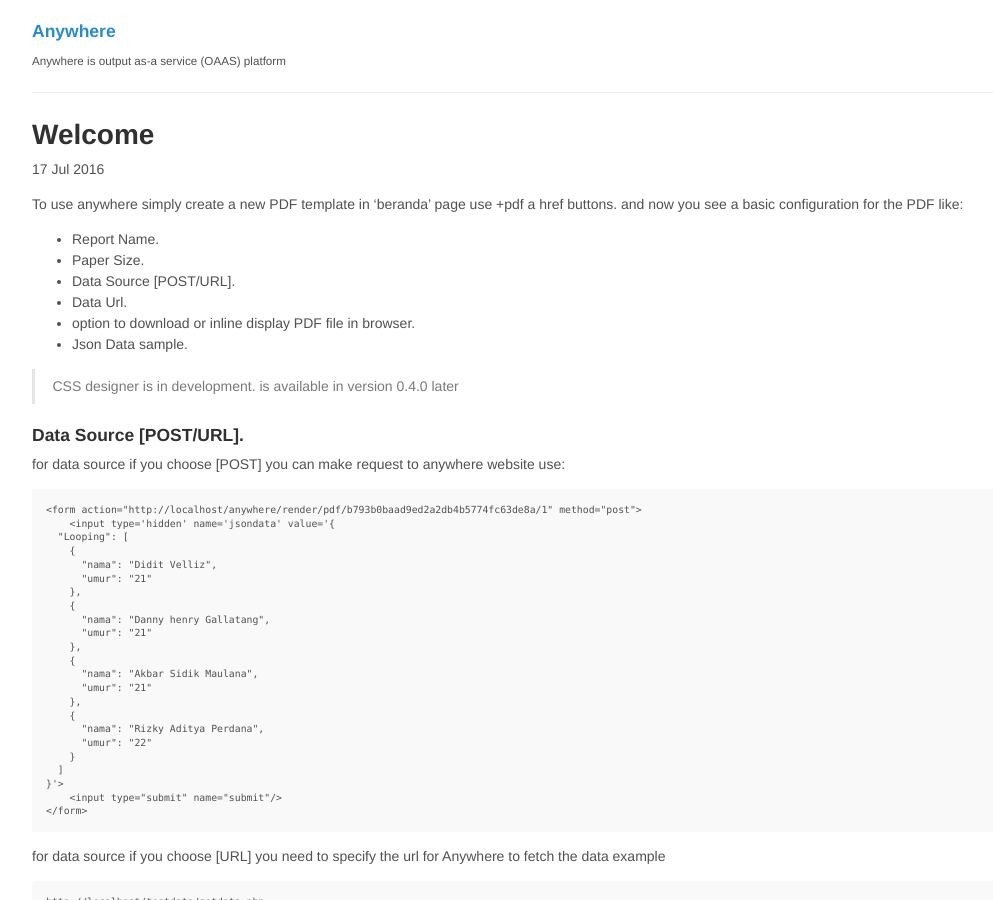
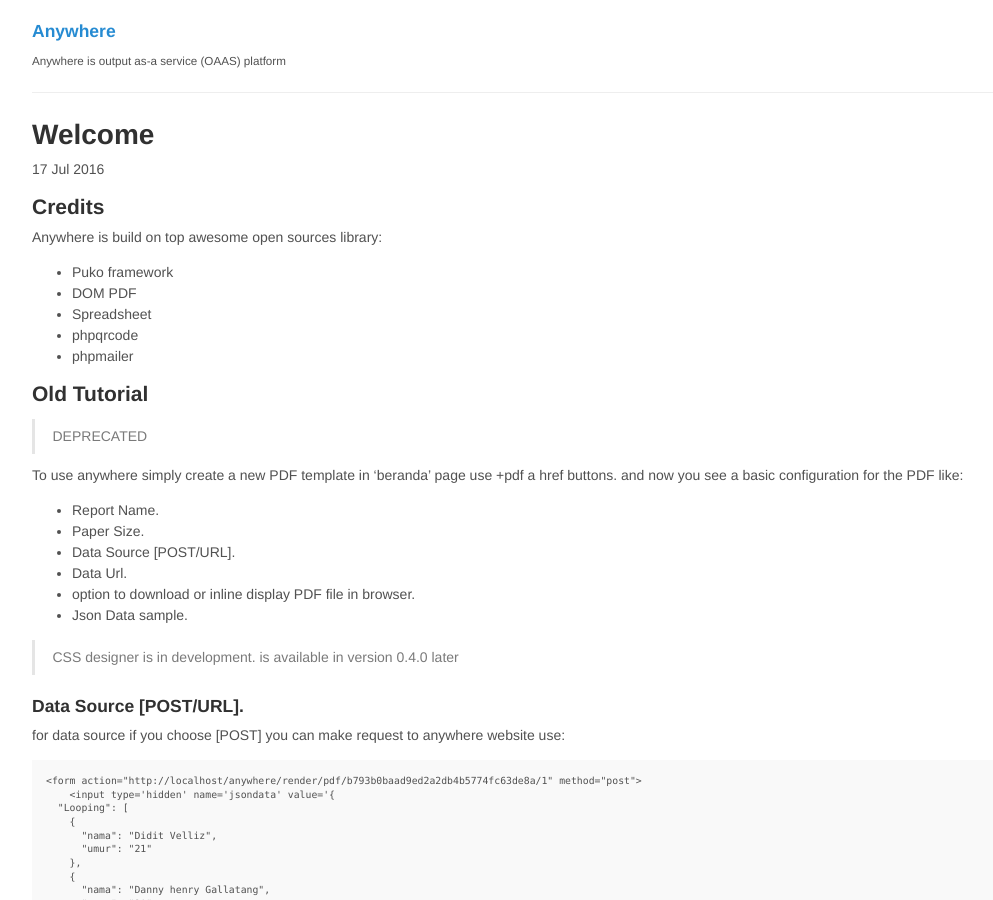
Before and after one commit to Velliz/anydocs, a Jekyll site: the page built from _posts/2016-07-17-welcome.md, in a window 1280 px wide and 900 px high. Shown: the whole window, without its empty margins (69-1062 px from the left). Built offline with Jekyll 4.4.1, drawn with Linux system fonts in a browser that asks for light colours; some of the changed text lies outside the part shown.

Commit message:
write a note about deprecated docs

```diff
--- a/_posts/2016-07-17-welcome.md
+++ b/_posts/2016-07-17-welcome.md
@@ -2,6 +2,20 @@
 layout: post
 title: Welcome
 ---
+
+## Credits
+
+Anywhere is build on top awesome open sources library:
+
+* Puko framework
+* DOM PDF
+* Spreadsheet
+* phpqrcode
+* phpmailer
+
+## Old Tutorial
+
+> DEPRECATED
 
 To use anywhere simply create a new PDF template in 'beranda' page use +pdf a href buttons.
 and now you see a basic configuration for the PDF like:
```
Also changed, not shown: other parts of _posts/2016-07-17-welcome.md (+0 -14 lines), _posts/2019-03-07-qr.md (+1 -1 lines).
